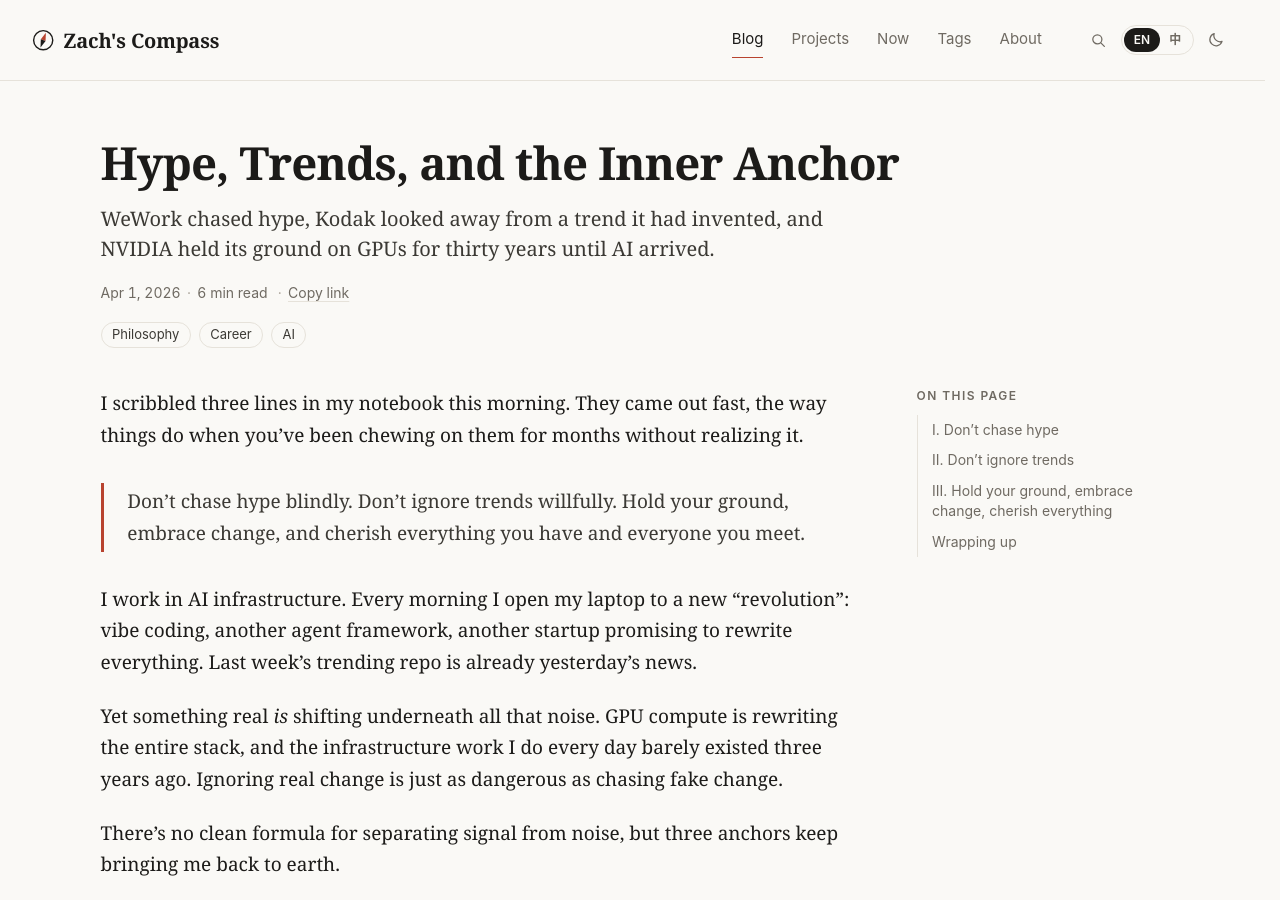
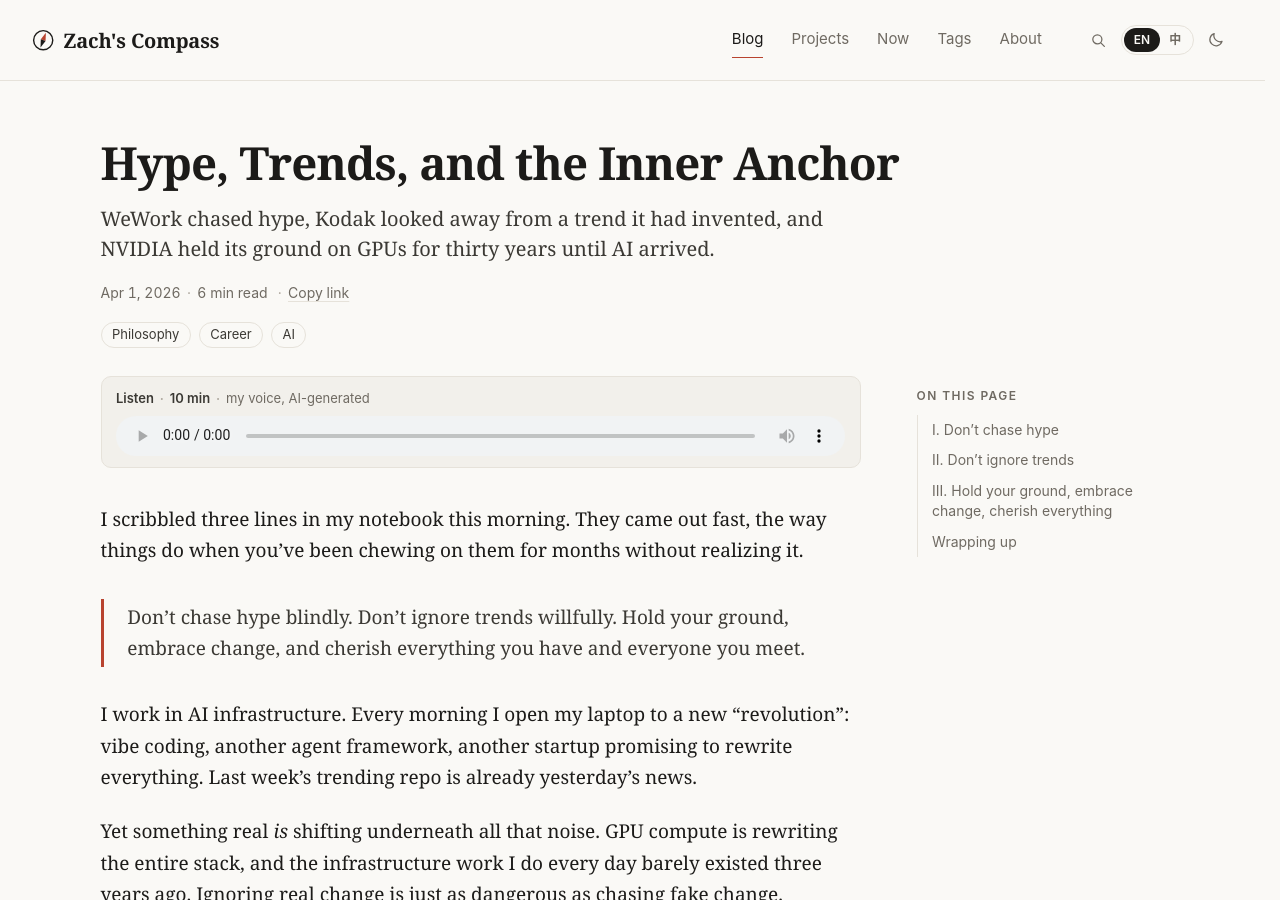
Before and after one commit to zachc-ai/zachc-ai.github.io, a Jekyll site: the page built from _posts/2026-04-01-hype-trends-and-the-inner-anchor.md, in a window 1280 px wide and 900 px high. Built offline with Jekyll 4.4.1, drawn with Linux system fonts in a browser that asks for light colours; comment, search, counter and statistics services are not loaded; part of the change alters nothing that is shown.

Commit message:
Add bilingual voice narration for hype-trends-and-the-inner-anchor
EN: 575s, ZH: 587s.

Co-authored-by: Copilot <223556219+Copilot@users.noreply.github.com>

```diff
--- a/_posts/2026-04-01-hype-trends-and-the-inner-anchor.md
+++ b/_posts/2026-04-01-hype-trends-and-the-inner-anchor.md
@@ -8,6 +8,13 @@ date: 2026-04-01
 categories: life
 tags: [philosophy, career, ai]
 bilingual: true
+narration:
+  en:
+    src: /assets/audio/hype-trends-and-the-inner-anchor.en.mp3
+    duration: 575
+  zh:
+    src: /assets/audio/hype-trends-and-the-inner-anchor.zh.mp3
+    duration: 587
 sources:
   - title: "TechCrunch — *A quarter of startups in YC's current cohort have codebases that are almost entirely AI-generated*"
     url: "https://techcrunch.com/2025/03/06/a-quarter-of-startups-in-ycs-current-cohort-have-codebases-that-are-almost-entirely-ai-generated/"
```
Also changed, not shown: 2 other files.
